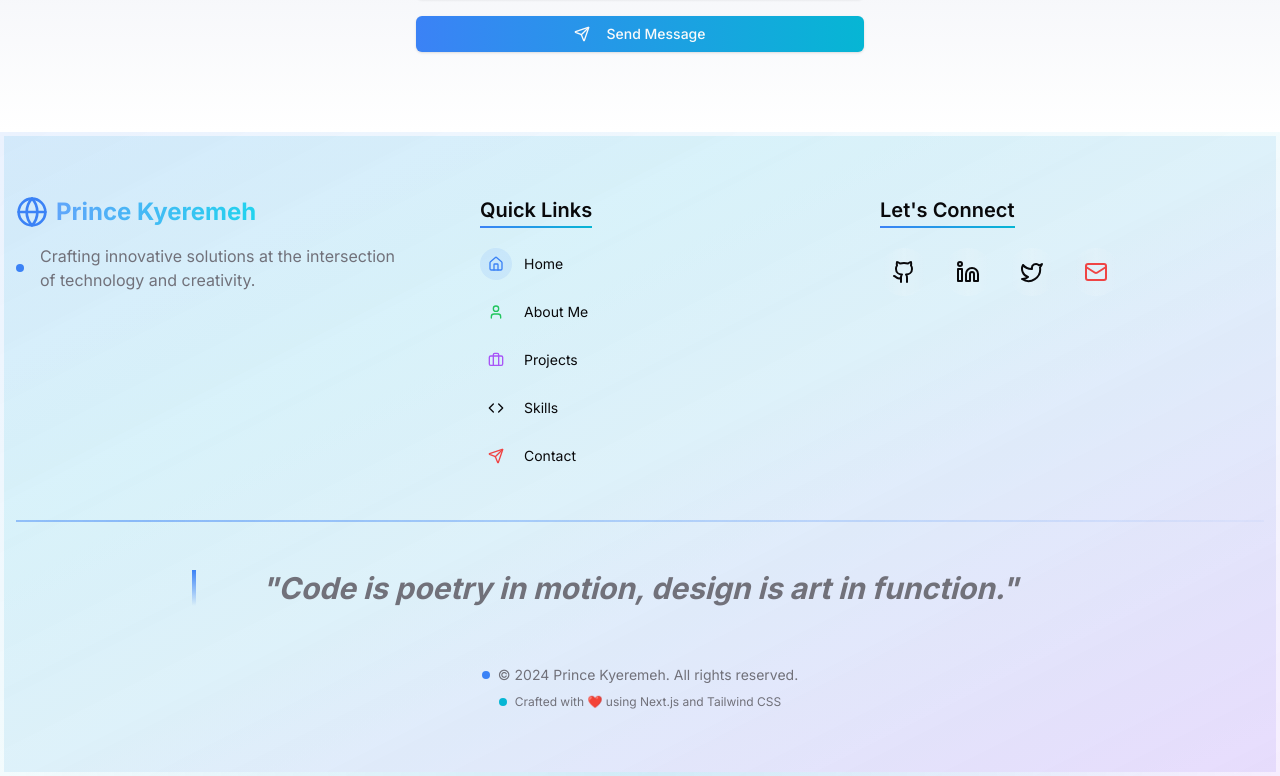
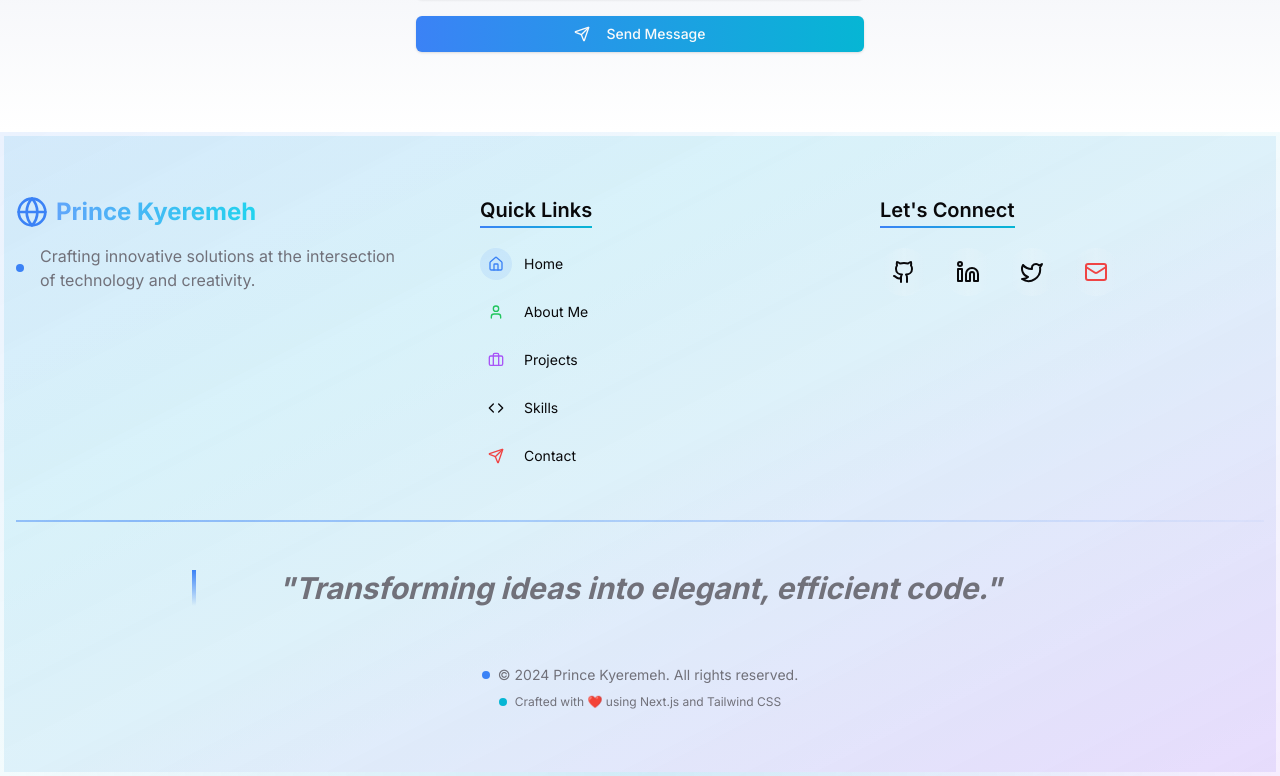
Before and after one commit to Prince-K-cmd/portfolio-webapp-3, a Next.js app: page / in a window 1280 px wide. Shown: the part 4342-5118 px from the top of the page. Built offline with nearby package versions, Linux system fonts and the light colour scheme.

Commit message:
Add more footer data to footer data file

```diff
--- a/data/footer/index.ts
+++ b/data/footer/index.ts
@@ -1,100 +1,9 @@
-// import {
-//   Home,
-//   User,
-//   Briefcase,
-//   Code,
-//   Send,
-//   Globe,
-//   Github,
-//   Linkedin,
-//   Mail,
-//   Twitter,
-// } from "lucide-react";
-
-// export const footerData = {
-//   copyright: `© ${new Date().getFullYear()} Prince Kyeremeh. All rights reserved.`,
-//   brandInfo: {
-//     name: "Prince Kyeremeh",
-//     tagline:
-//       "Crafting innovative solutions at the intersection of technology and creativity.",
-//     quote: "Code is poetry in motion, design is art in function.",
-//   },
-//   quickLinks: [
-//     {
-//       name: "Home",
-//       href: "#hero",
-//       icon: Home,
-//       color: "text-blue-500 hover:text-blue-600",
-//       ariaLabel: "Navigate to Home section",
-//     },
-//     {
-//       name: "About",
-//       href: "#about",
-//       icon: User,
-//       color: "text-green-500 hover:text-green-600",
-//       ariaLabel: "Navigate to About section",
-//     },
-//     {
-//       name: "Projects",
-//       href: "#projects",
-//       icon: Briefcase,
-//       color: "text-purple-500 hover:text-purple-600",
-//       ariaLabel: "Navigate to Projects section",
-//     },
-//     {
-//       name: "Skills",
-//       href: "#skills",
-//       icon: Code,
-//       color: "text-cyan-500 hover:text-cyan-600",
-//       ariaLabel: "Navigate to Skills section",
-//     },
-//     {
-//       name: "Contact",
-//       href: "#contact",
-//       icon: Send,
-//       color: "text-red-500 hover:text-red-600",
-//       ariaLabel: "Navigate to Contact section",
-//     },
-//   ],
-//   socialLinks: [
-//     {
-//       icon: Github,
-//       href: "https://github.com/princekm",
-//       tooltip: "GitHub Profile",
-//       color:
-//         "text-black-900 hover:text-black dark:text-gray-100 dark:hover:text-white",
-//     },
-//     {
-//       icon: Linkedin,
-//       href: "https://linkedin.com/in/princekm",
-//       tooltip: "LinkedIn Profile",
-//       color:
-//         "text-blue-600 hover:text-blue-800 dark:text-blue-400 dark:hover:text-blue-300",
-//     },
-//     {
-//       icon: Twitter,
-//       href: "https://twitter.com/princekm",
-//       tooltip: "Twitter Profile",
-//       color:
-//         "text-sky-500 hover:text-sky-700 dark:text-sky-400 dark:hover:text-sky-300",
-//     },
-//     {
-//       icon: Mail,
-//       href: "mailto:contact@princekm.dev",
-//       tooltip: "Send Email",
-//       color:
-//         "text-red-500 hover:text-red-700 dark:text-red-400 dark:hover:text-red-300",
-//     },
-//   ],
-// };
-
 import {
   Home,
   User,
   Briefcase,
   Code,
   Send,
-  Globe,
   Github,
   Linkedin,
   Twitter,
@@ -107,7 +16,8 @@ export const footerData = {
     name: "Prince Kyeremeh",
     tagline:
       "Crafting innovative solutions at the intersection of technology and creativity.",
-    quote: "Code is poetry in motion, design is art in function.",
+    // quote: "Code is poetry in motion, design is art in function.",
+    quote: "Transforming ideas into elegant, efficient code.",
   },
   quickLinks: [
     {
```
